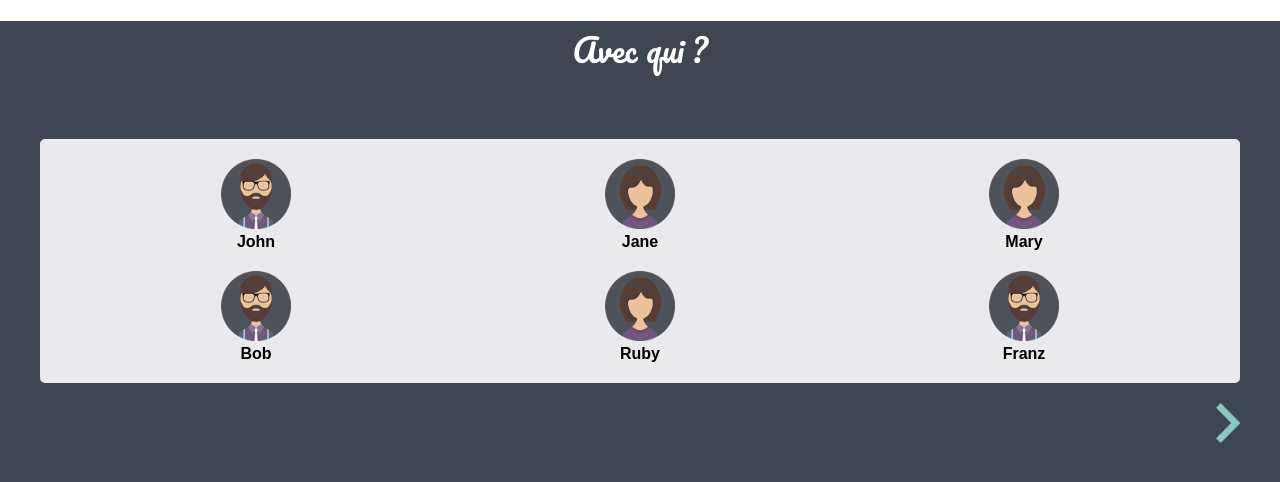
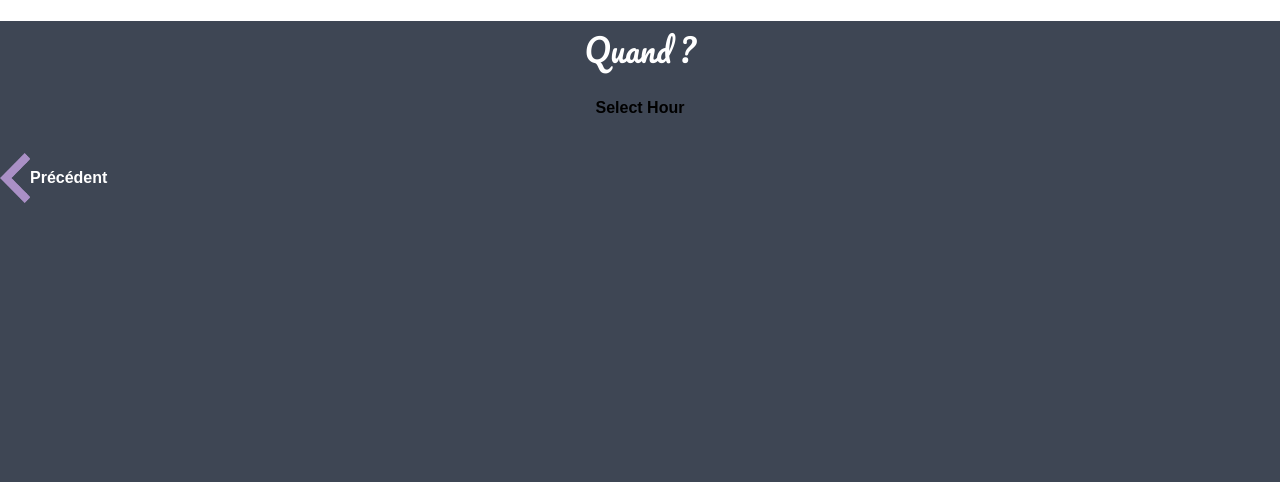
Before and after one commit to Bakhaw/hackathon, a React app: page /#/home in a window 1280 px wide. Shown: the top 482 px of the page. Built offline with nearby package versions, Linux system fonts and the light colour scheme.

Commit message:
Footer done

```diff
--- /dev/null
+++ b/src/components/Footer/_styles.scss
@@ -0,0 +1,16 @@
+.Footer {
+  display: flex;
+  justify-content: space-between;
+  img {
+    width: 30px;
+    height: 100%;
+  }
+  .Footer__chevron-left {
+    display: flex;
+    color: #fff;
+  }
+  .Footer__chevron-right {
+    display: flex;
+    color: #fff;
+  }
+}
--- /dev/null
+++ b/src/components/Footer/index.js
@@ -0,0 +1,24 @@
+import React from 'react';
+import ChevronLeft from '../../assets/pictos-layout/fleche_retour.png';
+import ChevronRight from '../../assets/pictos-layout/fleche_suivant.png';
+
+function Footer({ chevronLeft, chevronRight, handlePrev, handleNext }) {
+  return (
+    <div className='Footer'>
+      {chevronLeft && (
+        <div className='Footer__chevron-left' onClick={handlePrev}>
+          <img src={ChevronLeft} />
+          <p>Précédent</p>
+        </div>
+      )}
+      {chevronRight && (
+        <div className='Footer__chevron-right' onClick={handleNext}>
+          <p>Suivant</p>
+          <img src={ChevronRight} />
+        </div>
+      )}
+    </div>
+  );
+}
+
+export default Footer;
--- /dev/null
+++ b/src/screens/Home/SelectHour.js
@@ -0,0 +1,19 @@
+import React from 'react';
+
+import Container from '../../components/Container';
+import Footer from '../../components/Footer';
+
+function SelectHour({ handleNext, handlePrev }) {
+  console.log('salu');
+  return (
+    <Container title='Quand ?'>
+      <div>
+        <p>Select Hour</p>
+        <option />
+      </div>
+      <Footer chevronLeft handleNext={handleNext} handlePrev={handlePrev} />
+    </Container>
+  );
+}
+
+export default SelectHour;
--- a/src/screens/Home/SelectPersons.js
+++ b/src/screens/Home/SelectPersons.js
@@ -1,6 +1,9 @@
 import React, { Component } from 'react';
 
+import DoubleChevronRight from '../../assets/pictos-layout/double_fleche.png';
+
 import Container from '../../components/Container';
+import Footer from '../../components/Footer';
 import NextButton from '../../components/NextButton';
 
 const baseImgPath = 'src/assets/pictos-layout';
@@ -58,13 +61,17 @@ class SelectPerson extends Component {
 
   render() {
     const { selectedPersons } = this.state;
-    const { handleNext } = this.props;
+    const { handleNext, handlePrev } = this.props;
     {
       /* <h1 className='SelectHobbies__title'>Avec qui ?</h1> */
     }
     return (
       <Container title='Avec qui ?'>
         <div className='SelectHobbies__container'>
+          <div className='SelectPersons__type'>
+            <img className='Button__double-chevron' src={DoubleChevronRight} />
+            <p className='SelectPersons__type__title'>JE CHOISIS</p>
+          </div>
           <div className='Hobbies__container'>
             {Persons.map((person, index) => {
               const { img, text } = person;
@@ -80,9 +87,10 @@ class SelectPerson extends Component {
             })}
           </div>
 
-          <div className='Hobbies__chevron-right__container'>
+          <Footer chevronLeft chevronRight handleNext={handleNext} handlePrev={handlePrev} />
+          {/* <div className='Hobbies__chevron-right__container'>
             <NextButton onClick={handleNext} />
-          </div>
+          </div> */}
         </div>
       </Container>
     );
--- a/src/screens/Home/_styles.scss
+++ b/src/screens/Home/_styles.scss
@@ -94,3 +94,13 @@
     }
   }
 }
+
+.SelectPersons__type {
+  display: flex;
+  align-items: center;
+  .SelectPersons__type__title {
+    color: #fff;
+    font-size: 22px;
+    margin-left: 10px;
+  }
+}
--- a/src/screens/Home/index.js
+++ b/src/screens/Home/index.js
@@ -5,10 +5,11 @@ import SelectActivty from '../Home/SelectActivity';
 import SelectPersonMode from '../Home/SelectPersonMode';
 import SelectPersons from './SelectPersons';
 import Random from '../Home/Random';
+import SelectHour from './SelectHour';
 
 class Home extends Component {
   state = {
-    step: 3
+    step: 5
   };
 
   handleNext = () => {
@@ -27,14 +28,19 @@ class Home extends Component {
     this.setState({ step: 4 });
   };
 
+  handleSelectHour = () => {
+    this.setState({ step: 5 });
+  };
+
   render() {
     const { step } = this.state;
     return (
       <div>
         {step === 1 && <SelectActivty handleNext={this.handleNext} />}
         {step === 2 && <SelectPersonMode handleSelectPerson={this.handleSelectPerson} handleRandom={this.handleRandom} />}
-        {step === 3 && <SelectPersons handleNext={this.handleNext} />}
-        {step === 4 && <Random handleNext={this.handleNext} />}
+        {step === 4 && <SelectPersons handleNext={this.handleSelectHour} handlePrev={this.handlePrev} />}
+        {/* {step === 4 && <Random handleNext={this.handleNext} />} */}
+        {step === 5 && <SelectHour handleNext={this.handleNext} handlePrev={this.handlePrev} />}
       </div>
     );
   }
--- a/src/stylesheets/_imports.scss
+++ b/src/stylesheets/_imports.scss
@@ -1,5 +1,6 @@
 @import '../components/Button/styles';
 @import '../components/Container/styles';
+@import '../components/Footer/styles';
 @import '../components/Header/styles';
 @import '../components/Input/styles';
 @import '../components/LayoutContainer/styles';
```
Also changed, not shown: src/assets/pictos-layout/fleche_retour.png.
